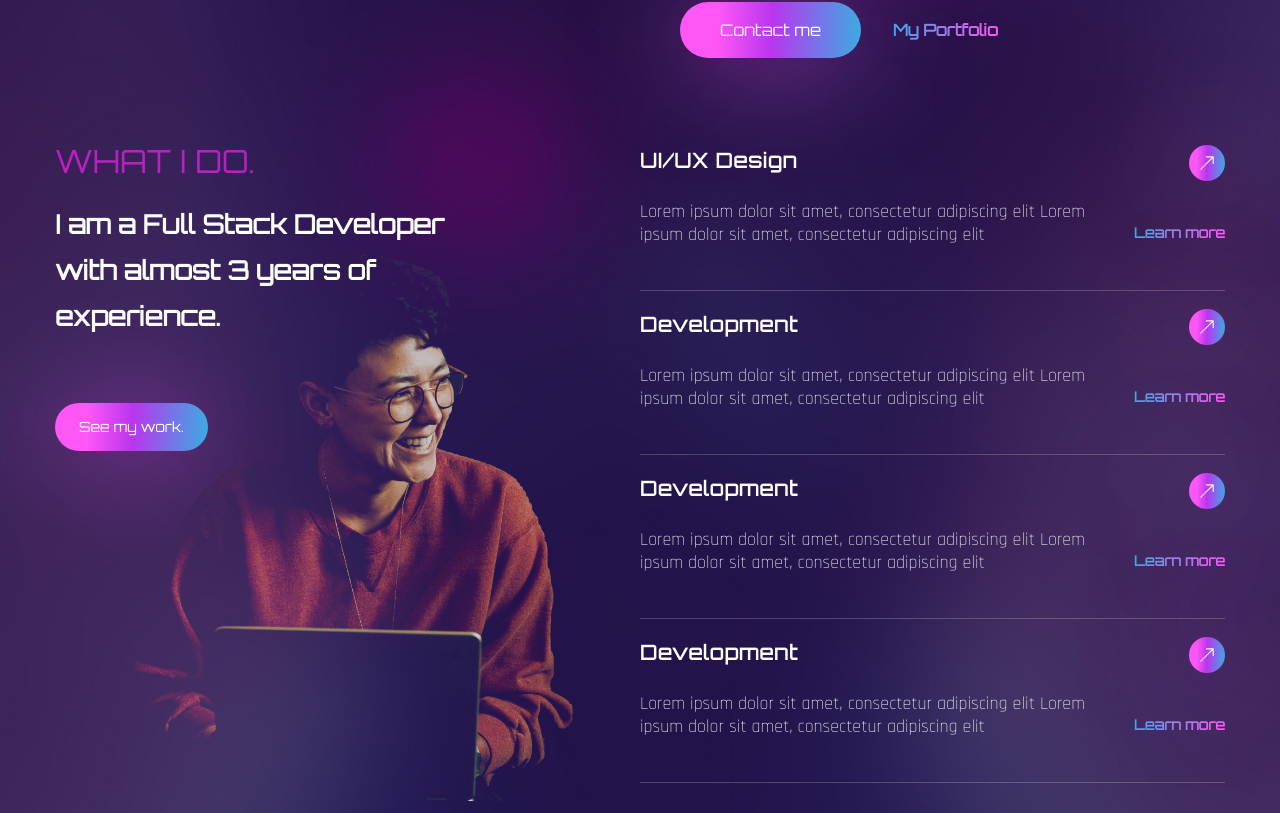
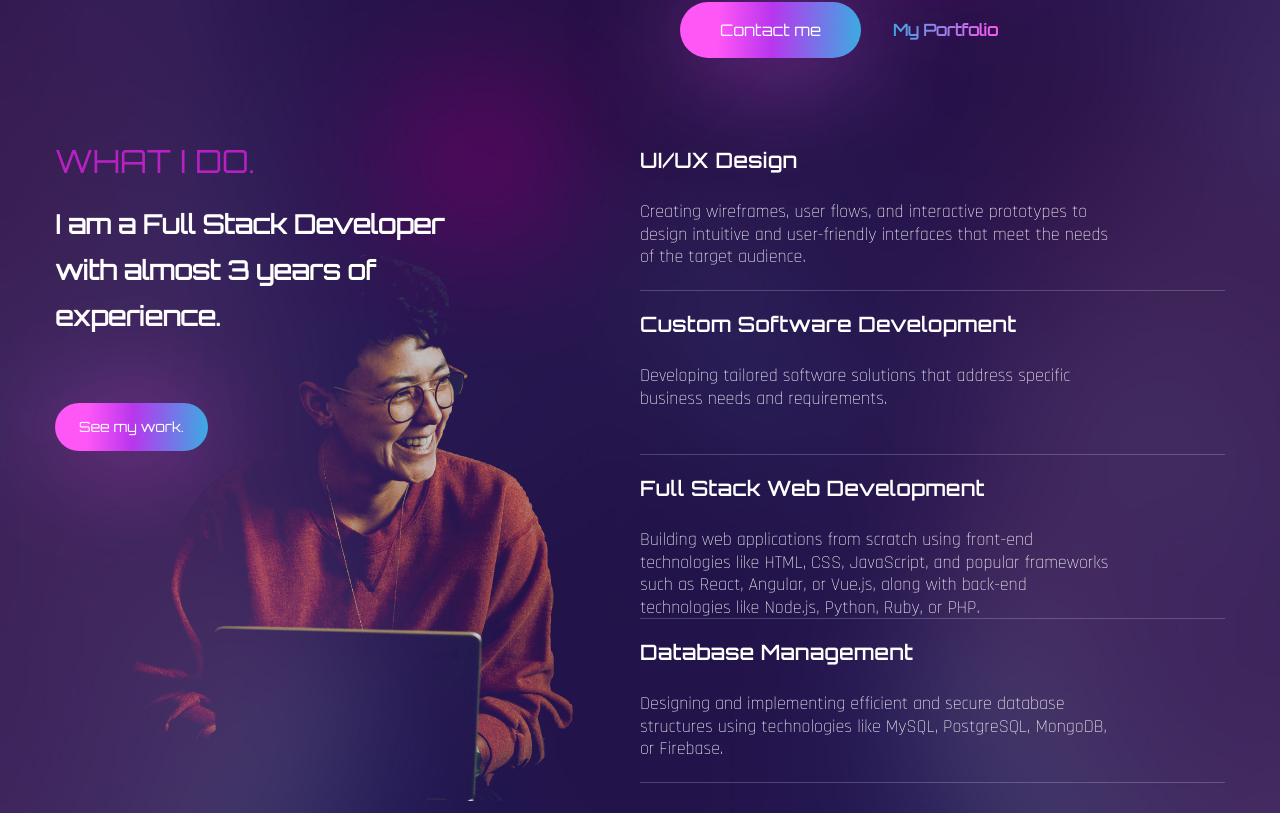
Before and after one commit to Akarsh-Sharma/my-portfolio-starter, a React (Create React App) app: page / in a window 1280 px wide. Shown: the part 1567-2380 px from the top of the page. Built offline with nearby package versions, Linux system fonts and the light colour scheme.

Commit message:
Added web links to icons and buttons.

```diff
--- a/src/components/Banner.js
+++ b/src/components/Banner.js
@@ -9,9 +9,27 @@ import {TypeAnimation} from 'react-type-animation';
 import {motion} from 'framer-motion';
 // variants
 import {fadeIn} from '../variant';
+import { Link } from 'react-scroll';
+
 
 
 const Banner = () => {
+
+  const SOCIAL = [
+
+    {
+        id: 1,
+        link: "https://github.com/Akarsh-Sharma",
+        icon: <FaGithub/>
+    },
+    {
+        id: 2,
+        link: "https://www.linkedin.com/in/akarsh-sharma/",
+        icon: <FaLinkedin/>
+    }
+];
+
+
   return (
   <section className='mt-12 min-h-[85vh] lg:min-h-[78vh] flex items-center' id='home'>
     <div className='container mx-auto'>
@@ -63,8 +81,12 @@ const Banner = () => {
           whileInView={'show'}
           viewport={{once:false, amount:0.7}}
           className='flex max-w-max gap-x-6 items-center mb-12 mx-auto lg:mx-0'>
-            <button className='btn btn-lg'>Contact me</button>
-            <a href='#' className='text-gradient btn-link'> My Portfolio </a>
+            <Link to='contact'>
+              <button className='btn btn-lg'>Contact me</button>
+            </Link>
+            <Link to='work'>
+              <a className='text-gradient btn-link'> My Portfolio </a>
+            </Link>
           </motion.div>
           {/* socials */}
           <motion.div
@@ -73,10 +95,10 @@ const Banner = () => {
           whileInView={'show'}
           viewport={{once:false, amount:0.8}}
           className='flex text-[20px] gap-x-6 max-w-max mx-auto lg:mx-0'>
-            <a href='#' className='flex text-[20px] gap-x-6 max-w-max mx-auto lg:mx-0'>
+            <a href={SOCIAL[0].link} className='flex text-[20px] gap-x-6 max-w-max mx-auto lg:mx-0'>
               <FaGithub/>
             </a>
-            <a href='#' className='flex text-[20px] gap-x-6 max-w-max mx-auto lg:mx-0'>
+            <a href={SOCIAL[1].link} className='flex text-[20px] gap-x-6 max-w-max mx-auto lg:mx-0'>
               <FaLinkedin/>
             </a>
           </motion.div>
--- a/src/components/Services.js
+++ b/src/components/Services.js
@@ -10,23 +10,19 @@ import {fadeIn} from '../variant';
 const services = [
   {
     name: 'UI/UX Design',
-    description: 'Lorem ipsum dolor sit amet, consectetur adipiscing elit Lorem ipsum dolor sit amet, consectetur adipiscing elit',
-    link: 'Learn more'
+    description: 'Creating wireframes, user flows, and interactive prototypes to design intuitive and user-friendly interfaces that meet the needs of the target audience.',
   },
   {
-    name: 'Development',
-    description: 'Lorem ipsum dolor sit amet, consectetur adipiscing elit Lorem ipsum dolor sit amet, consectetur adipiscing elit',
-    link: 'Learn more'
+    name: 'Custom Software Development',
+    description: 'Developing tailored software solutions that address specific business needs and requirements.',
   },
   {
-    name: 'Development',
-    description: 'Lorem ipsum dolor sit amet, consectetur adipiscing elit Lorem ipsum dolor sit amet, consectetur adipiscing elit',
-    link: 'Learn more'
+    name: 'Full Stack Web Development',
+    description: 'Building web applications from scratch using front-end technologies like HTML, CSS, JavaScript, and popular frameworks such as React, Angular, or Vue.js, along with back-end technologies like Node.js, Python, Ruby, or PHP.',
   },
   {
-    name: 'Development',
-    description: 'Lorem ipsum dolor sit amet, consectetur adipiscing elit Lorem ipsum dolor sit amet, consectetur adipiscing elit',
-    link: 'Learn more'
+    name: 'Database Management',
+    description: 'Designing and implementing efficient and secure database structures using technologies like MySQL, PostgreSQL, MongoDB, or Firebase.',
   },
 ]
 
@@ -72,15 +68,6 @@ const Services = () => {
                     font-semibold mb-6'>{name}</h4>
                     <p className='font-secondary leading-tight'>{description}</p>
                   </div>
-                  <div className='flex flex-col flex-1 items-end'>
-                    <a href='#' className='btn w-9 h-9 mb-[42px] flex justify-center
-                    items-center'>
-                      <BsArrowUpRight/>
-                    </a>
-                    <a href='#' className='text-gradient text-sm '>
-                      {link}
-                    </a>
-                  </div>
                 </div>
                 );
               })}
--- a/src/components/Work.js
+++ b/src/components/Work.js
@@ -7,6 +7,7 @@ import {fadeIn} from '../variant';
 import Img1 from '../assets/portfolio-img1.png';
 import Img2 from '../assets/portfolio-img2.png';
 import Img3 from '../assets/portfolio-img3.png';
+import { Link } from 'react-scroll';
 
 
 
@@ -30,7 +31,9 @@ const Work = () => {
             <p className='max-w-sm mb-16'>Lorem ipsum dolor sit amet, consectetur adipiscing elit Lorem ipsum dolor sit amet,
                consectetur adipiscing elit
             </p>
-            <button className='btn btn-sm'> View all projects</button>
+            <a href='https://github.com/Akarsh-Sharma'>
+              <button className='btn btn-sm'> View all projects</button>
+            </a>
           </div>
           {/* image bottom left */}
            <div className='group relative overflow-hidden border-2 border-white/50 rounded-xl'>
```
